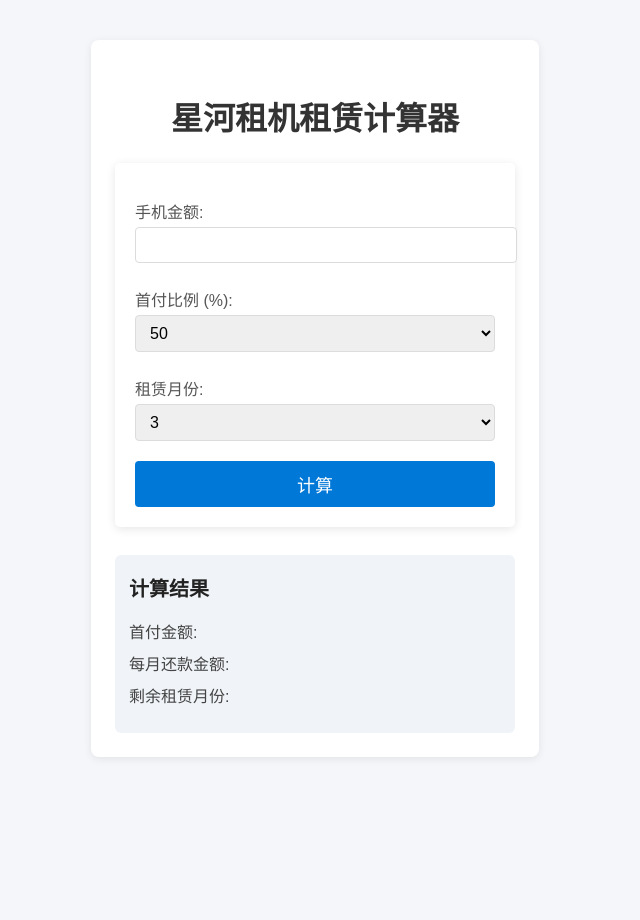
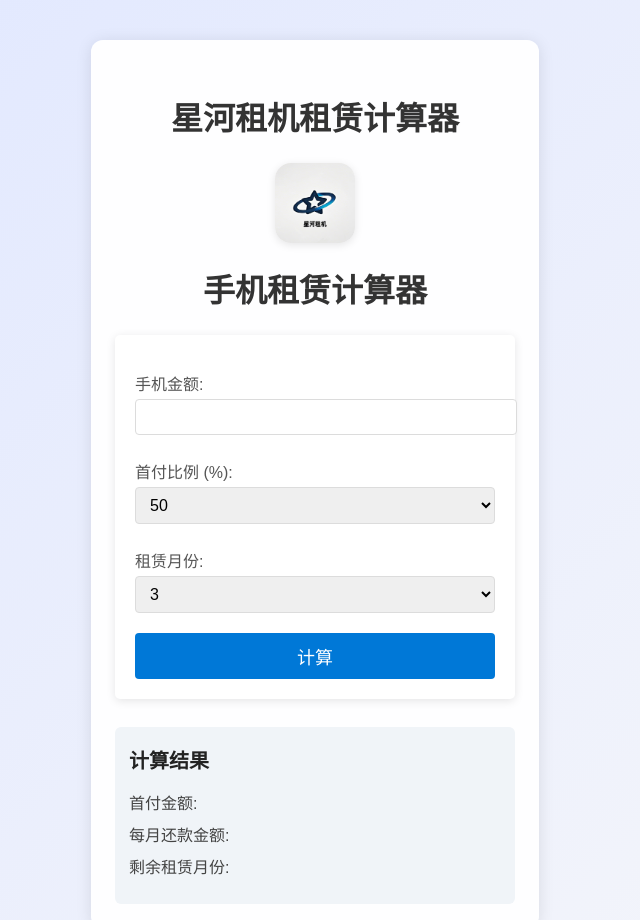
Before and after one commit to regret-0307/myweb, a website: page docs/index.html in a window 1280 px wide. Shown: the top 920 px of the page, without its empty margins (325-965 px from the left). Before the commit the page ends 800 px from the top, so only its background shows below. Drawn offline with Linux system fonts and the light colour scheme.

Commit message:
更新页面样式和功能

```diff
--- a/docs/index.html
+++ b/docs/index.html
@@ -9,6 +9,8 @@
 <body>
     <div class="container">
         <h1>星河租机租赁计算器</h1>
+        <img src="assets/logo.jpg" alt="Logo" class="logo">
+        <h1>手机租赁计算器</h1>
         <form id="rental-form" autocomplete="off">
             <label for="phone-price">手机金额:</label>
             <input type="number" id="phone-price" required min="1">
--- a/docs/styles/style.css
+++ b/docs/styles/style.css
@@ -1,16 +1,27 @@
 body {
     font-family: "Microsoft YaHei", Arial, sans-serif;
-    background: #f5f6fa;
+    background: linear-gradient(135deg, #e0e7ff 0%, #f5f6fa 100%);
     margin: 0;
     padding: 0;
+    min-height: 100vh;
+}
+
+.logo {
+    display: block;
+    margin: 0 auto 18px auto;
+    width: 80px;
+    height: 80px;
+    border-radius: 16px;
+    box-shadow: 0 2px 8px rgba(0,0,0,0.10);
+    object-fit: cover;
 }
 
 .container {
     max-width: 400px;
     margin: 40px auto;
-    background: #fff;
-    border-radius: 8px;
-    box-shadow: 0 2px 8px rgba(0,0,0,0.08);
+    background: rgba(255,255,255,0.95);
+    border-radius: 12px;
+    box-shadow: 0 2px 16px rgba(0,0,0,0.10);
     padding: 32px 24px 24px 24px;
 }
 
```
Also changed, not shown: docs/assets/logo.jpg (added), 3 other files.
